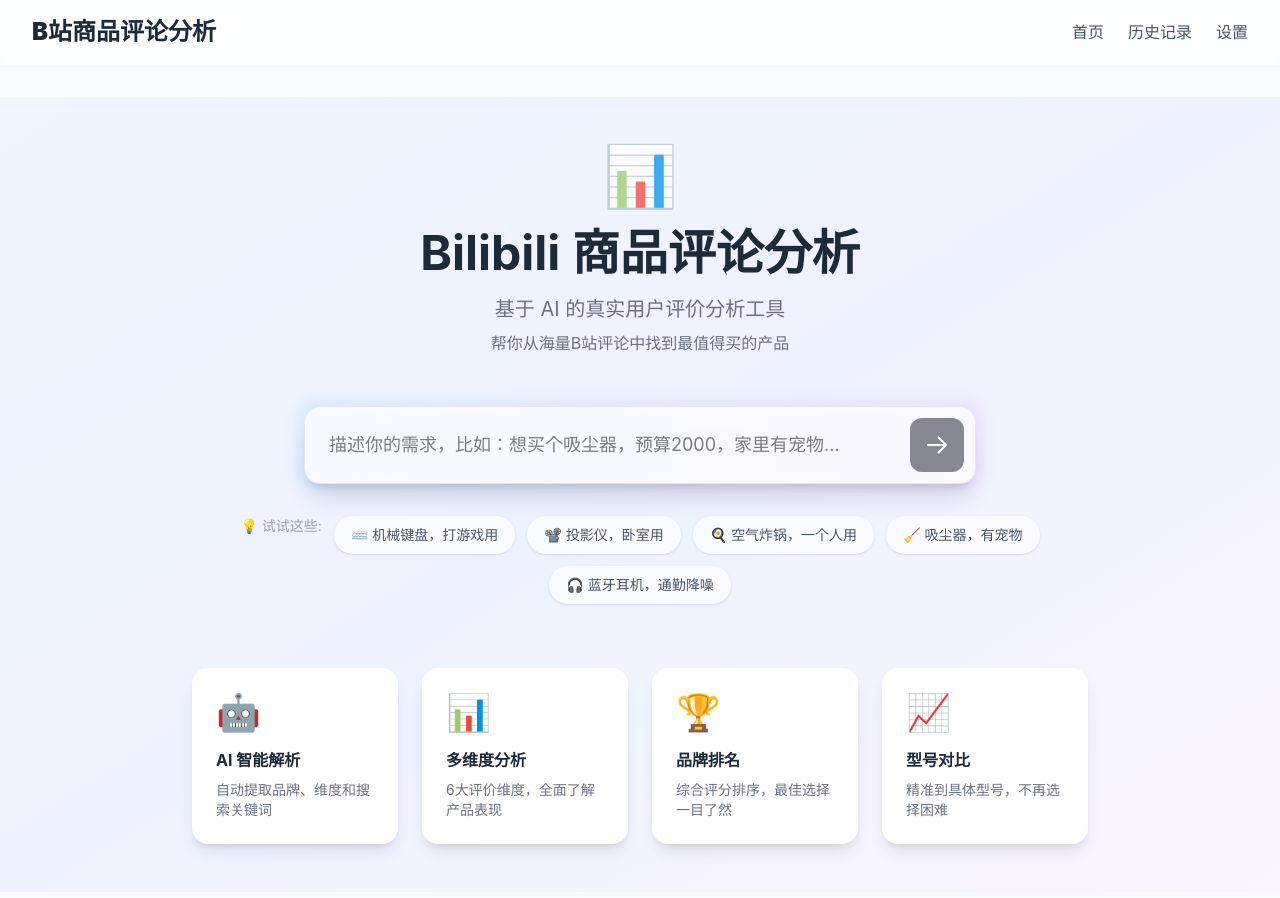
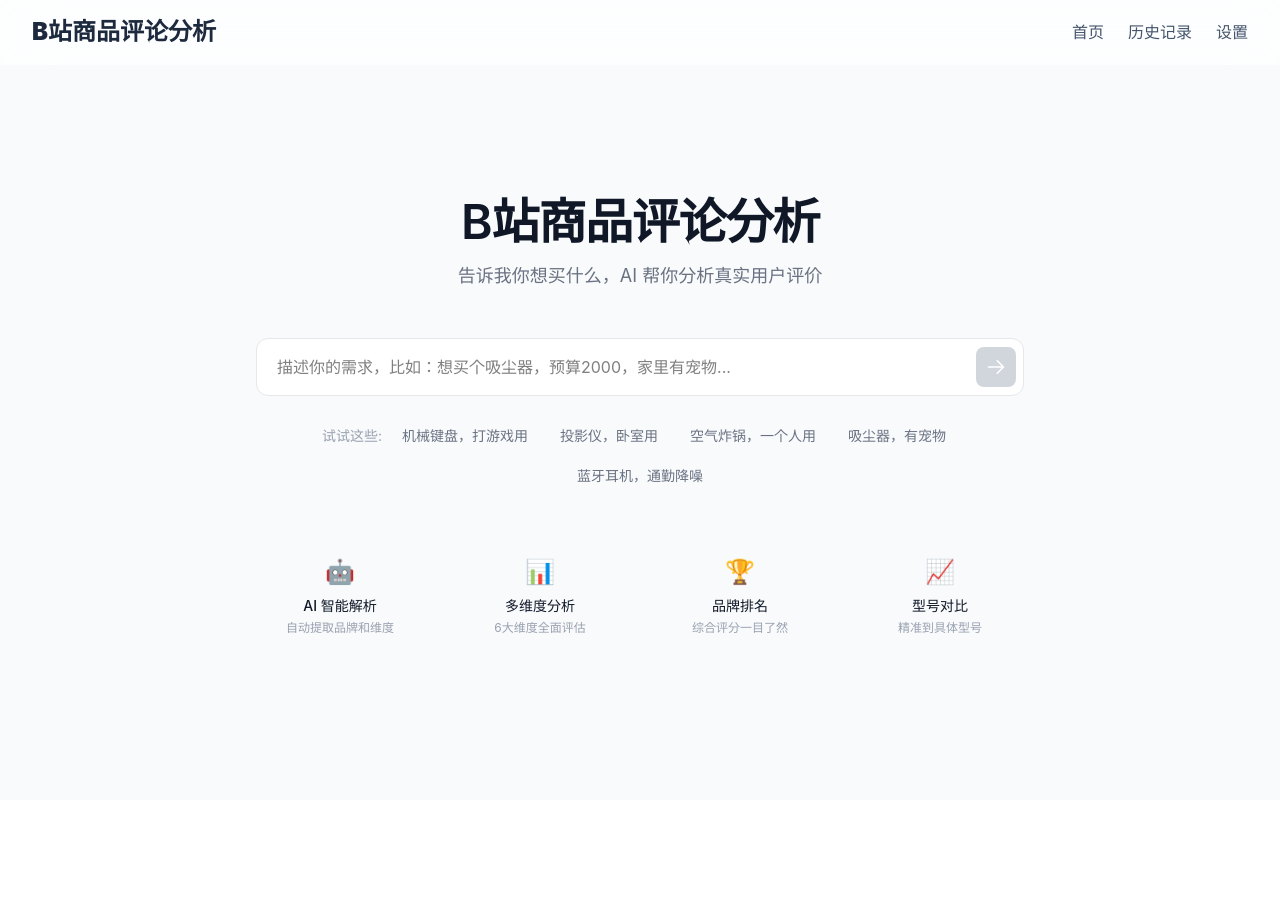
Before and after one commit to ShellMonster/BiliOpinion, a React app in the folder frontend/: page / in a window 1280 px wide. Shown: the top 898 px of the page. After the commit the page ends 800 px from the top, so only its background shows below. Built offline with nearby package versions, Linux system fonts and the light colour scheme; the HTML template or start-up script is replaced by a standard one.

Commit message:
style(home): 改为 OpenAI 极简风格
- 去除渐变背景，使用纯白背景
- 去除输入框光晕效果
- 使用 items-center 确保元素对齐
- 示例按钮去除图标前缀
- 功能卡片改为简洁文字展示
- 整体使用黑白灰配色

```diff
--- a/frontend/src/pages/Home.tsx
+++ b/frontend/src/pages/Home.tsx
@@ -11,104 +11,81 @@
     navigate(`/confirm?requirement=${encodeURIComponent(requirement.trim())}`)
   }
 
-  const features = [
-    {
-      icon: '🤖',
-      title: 'AI 智能解析',
-      desc: '自动提取品牌、维度和搜索关键词'
-    },
-    {
-      icon: '📊',
-      title: '多维度分析',
-      desc: '6大评价维度，全面了解产品表现'
-    },
-    {
-      icon: '🏆',
-      title: '品牌排名',
-      desc: '综合评分排序，最佳选择一目了然'
-    },
-    {
-      icon: '📈',
-      title: '型号对比',
-      desc: '精准到具体型号，不再选择困难'
-    }
-  ]
-
   const examples = [
-    { text: "机械键盘，打游戏用", icon: "⌨️" },
-    { text: "投影仪，卧室用", icon: "📽️" },
-    { text: "空气炸锅，一个人用", icon: "🍳" },
-    { text: "吸尘器，有宠物", icon: "🧹" },
-    { text: "蓝牙耳机，通勤降噪", icon: "🎧" }
+    "机械键盘，打游戏用",
+    "投影仪，卧室用",
+    "空气炸锅，一个人用",
+    "吸尘器，有宠物",
+    "蓝牙耳机，通勤降噪"
   ]
 
   return (
-    <div className="min-h-[85vh] bg-gradient-to-br from-blue-50 via-indigo-50 to-purple-50 -mx-4 sm:-mx-6 lg:-mx-8 px-4 sm:px-6 lg:px-8 py-12">
-      <div className="max-w-4xl mx-auto">
+    <div className="flex flex-col items-center justify-center min-h-[80vh] px-4">
+      <div className="w-full max-w-3xl mx-auto">
         <div className="text-center mb-12">
-          <div className="text-6xl mb-6 animate-pulse">
-            📊
-          </div>
-
-          <h1 className="text-4xl md:text-5xl font-bold text-gray-800 mb-4">
-            Bilibili 商品评论分析
+          <h1 className="text-4xl md:text-5xl font-semibold text-gray-900 mb-4 tracking-tight">
+            B站商品评论分析
           </h1>
-
-          <p className="text-lg md:text-xl text-gray-500 max-w-2xl mx-auto leading-relaxed">
-            基于 AI 的真实用户评价分析工具
-            <br />
-            <span className="text-base">帮你从海量B站评论中找到最值得买的产品</span>
+          <p className="text-lg text-gray-500">
+            告诉我你想买什么，AI 帮你分析真实用户评价
           </p>
         </div>
 
-        <form onSubmit={handleSubmit} className="w-full max-w-2xl mx-auto mb-8">
-          <div className="relative group">
-            <div className="absolute -inset-1 bg-gradient-to-r from-blue-400 to-purple-400 rounded-2xl blur opacity-20 group-hover:opacity-40 transition duration-1000 group-hover:duration-200"></div>
+        <form onSubmit={handleSubmit} className="mb-6">
           <div className="relative">
             <input
               type="text"
               value={requirement}
               onChange={(e) => setRequirement(e.target.value)}
               placeholder="描述你的需求，比如：想买个吸尘器，预算2000，家里有宠物..."
-                className="w-full p-6 pr-16 text-lg rounded-2xl border border-gray-200 shadow-xl focus:outline-none focus:ring-2 focus:ring-blue-500/50 bg-white/80 backdrop-blur-xl transition-all"
+              className="w-full px-5 py-4 pr-14 text-base rounded-xl border border-gray-200 focus:outline-none focus:border-gray-400 focus:ring-1 focus:ring-gray-400 bg-white transition-colors"
             />
             <button
               type="submit"
               disabled={!requirement.trim()}
-                className="absolute right-3 top-3 bottom-3 aspect-square bg-gray-900 text-white rounded-xl hover:bg-black disabled:opacity-50 disabled:cursor-not-allowed transition-all flex items-center justify-center cursor-pointer"
+              className="absolute right-2 top-1/2 -translate-y-1/2 p-2.5 bg-black text-white rounded-lg hover:bg-gray-800 disabled:bg-gray-300 disabled:cursor-not-allowed transition-colors cursor-pointer"
             >
-                <svg xmlns="http://www.w3.org/2000/svg" fill="none" viewBox="0 0 24 24" strokeWidth={2} stroke="currentColor" className="w-6 h-6">
+              <svg xmlns="http://www.w3.org/2000/svg" fill="none" viewBox="0 0 24 24" strokeWidth={2} stroke="currentColor" className="w-5 h-5">
                 <path strokeLinecap="round" strokeLinejoin="round" d="M13.5 4.5 21 12m0 0-7.5 7.5M21 12H3" />
               </svg>
             </button>
           </div>
-          </div>
         </form>
 
-        <div className="flex flex-wrap gap-3 justify-center mb-16">
-          <span className="text-gray-400 text-sm">💡 试试这些:</span>
-          {examples.map((ex, i) => (
+        <div className="flex items-center justify-center gap-2 flex-wrap mb-16">
+          <span className="text-sm text-gray-400">试试这些:</span>
+          {examples.map((text, i) => (
             <button
               key={i}
-              onClick={() => setRequirement(ex.text)}
-              className="px-4 py-2 bg-white/70 hover:bg-white rounded-full shadow-sm hover:shadow-md transition-all text-sm text-gray-600 hover:text-gray-800 border border-transparent hover:border-gray-200"
+              onClick={() => setRequirement(text)}
+              className="px-3 py-1.5 text-sm text-gray-500 hover:text-gray-900 hover:bg-gray-100 rounded-lg transition-colors cursor-pointer"
             >
-              {ex.icon} {ex.text}
+              {text}
             </button>
           ))}
         </div>
 
-        <div className="grid grid-cols-2 lg:grid-cols-4 gap-4 md:gap-6">
-          {features.map((f, i) => (
-            <div
-              key={i}
-              className="bg-white rounded-2xl p-6 shadow-lg hover:shadow-xl hover:-translate-y-1 transition-all duration-300"
-            >
-              <div className="text-4xl mb-4">{f.icon}</div>
-              <h3 className="font-bold text-gray-800 mb-2">{f.title}</h3>
-              <p className="text-sm text-gray-500">{f.desc}</p>
+        <div className="grid grid-cols-2 md:grid-cols-4 gap-8 text-center">
+          <div>
+            <div className="text-2xl mb-2">🤖</div>
+            <div className="text-sm font-medium text-gray-900">AI 智能解析</div>
+            <div className="text-xs text-gray-400 mt-1">自动提取品牌和维度</div>
           </div>
-          ))}
+          <div>
+            <div className="text-2xl mb-2">📊</div>
+            <div className="text-sm font-medium text-gray-900">多维度分析</div>
+            <div className="text-xs text-gray-400 mt-1">6大维度全面评估</div>
+          </div>
+          <div>
+            <div className="text-2xl mb-2">🏆</div>
+            <div className="text-sm font-medium text-gray-900">品牌排名</div>
+            <div className="text-xs text-gray-400 mt-1">综合评分一目了然</div>
+          </div>
+          <div>
+            <div className="text-2xl mb-2">📈</div>
+            <div className="text-sm font-medium text-gray-900">型号对比</div>
+            <div className="text-xs text-gray-400 mt-1">精准到具体型号</div>
+          </div>
         </div>
       </div>
     </div>
```
Lines whose indentation alone changed are shown as unchanged.
